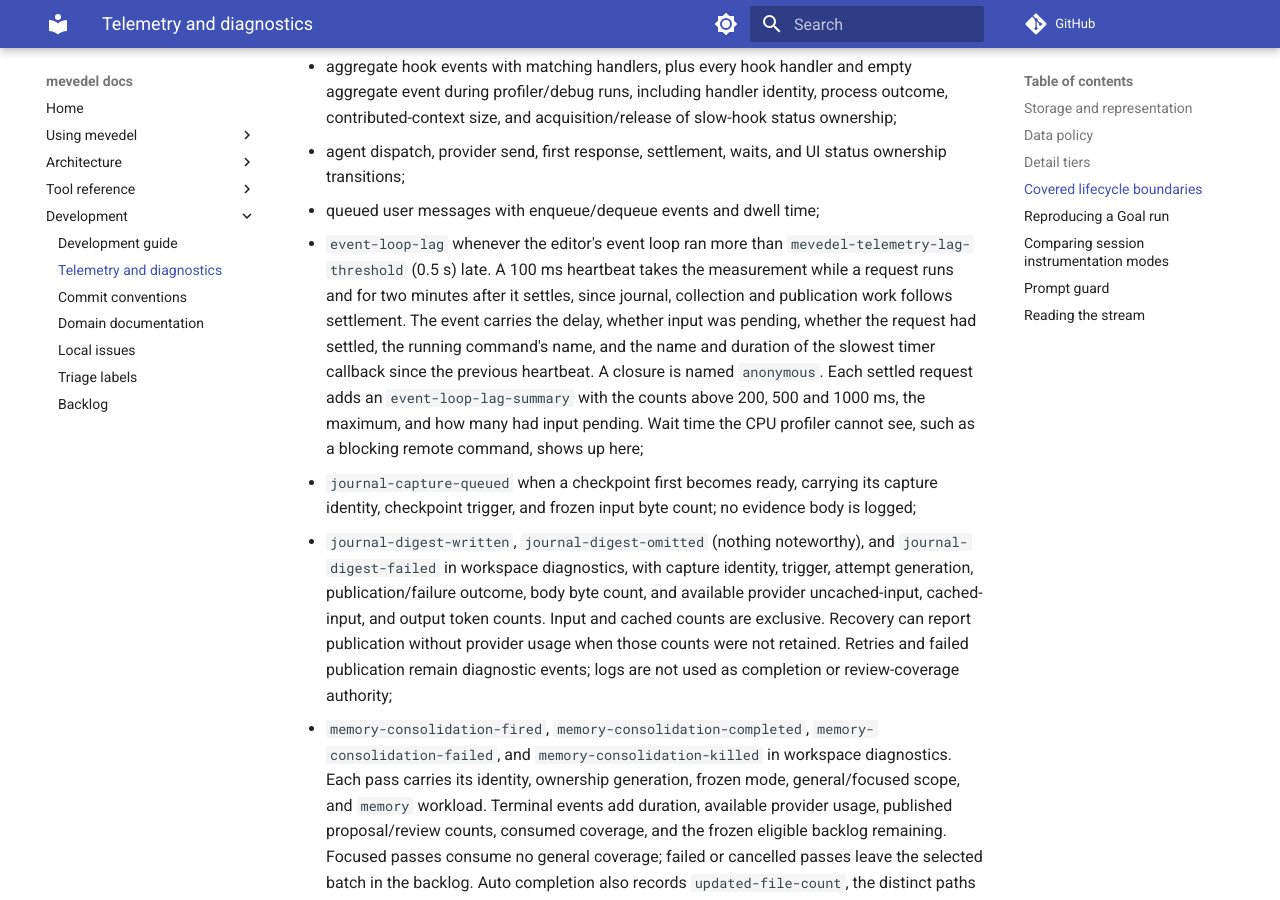
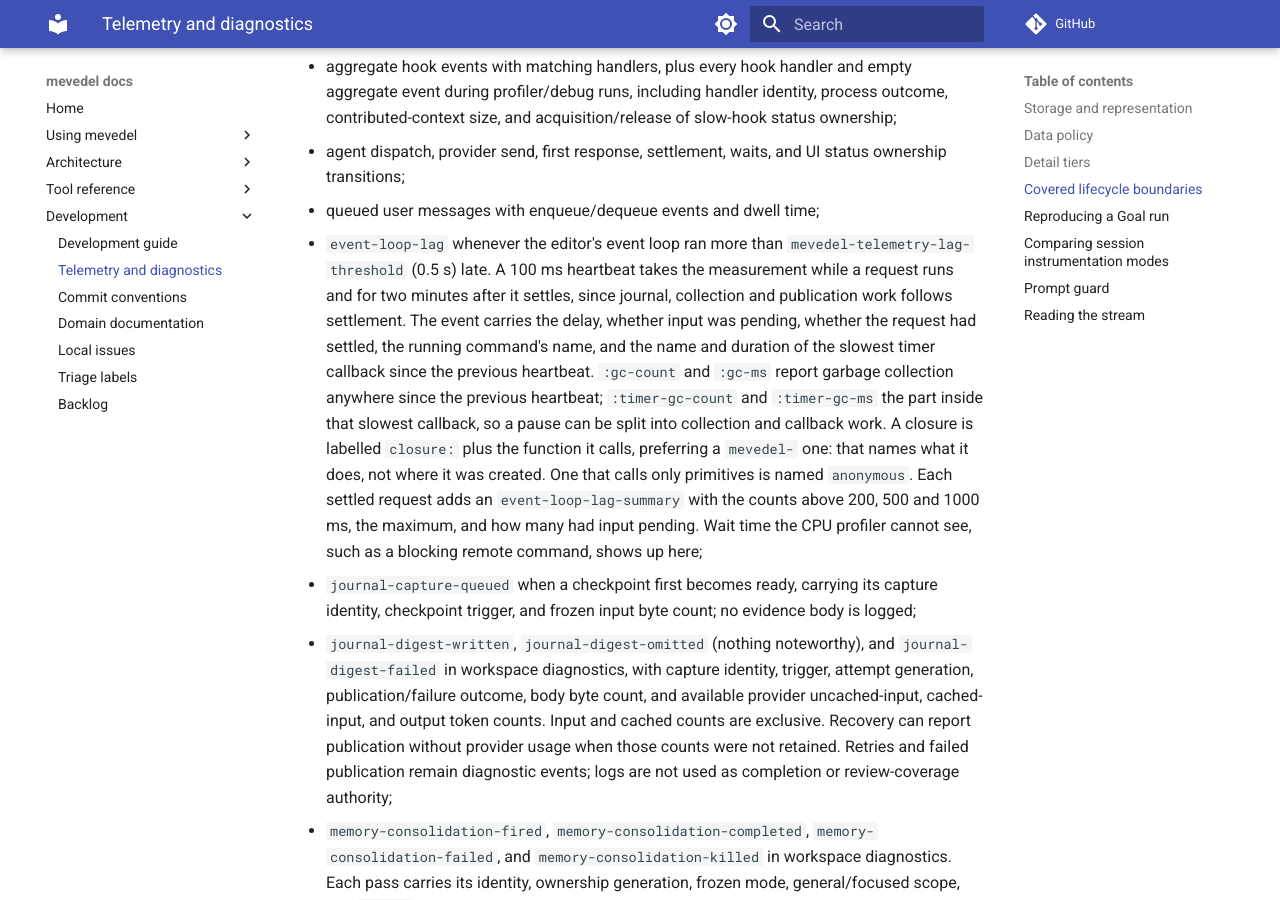
Before and after one commit to FrauH0lle/mevedel, an MkDocs documentation site: the page built from docs/telemetry.md, in a window 1280 px wide and 900 px high, scrolled down 2950 px. Built offline with MkDocs 1.6.1 and Material for MkDocs 9.7.7, drawn with Linux system fonts in a browser that asks for light colours; comment, search, counter and statistics services are not loaded.

Commit message:
Split event-loop lag into collection and callback time
Production lag events showed half-second pauses spread across unrelated
callbacks whose CPU share was negligible, and 43% named only "anonymous".
Record garbage collection since the previous heartbeat and inside the
slowest callback, and label closures by the function they call, so a
pause can be attributed before publication transactions are restructured.

```diff
--- a/docs/telemetry.md
+++ b/docs/telemetry.md
@@ -140,8 +140,13 @@ cancellation releases the fence and leaves the machine retryable.
   since journal, collection and publication work follows settlement. The
   event carries the delay, whether input was pending, whether the request
   had settled, the running command's name, and the name and duration of
-  the slowest timer callback since the previous heartbeat. A closure is
-  named `anonymous`. Each settled request adds an `event-loop-lag-summary`
+  the slowest timer callback since the previous heartbeat. `:gc-count` and
+  `:gc-ms` report garbage collection anywhere since the previous heartbeat;
+  `:timer-gc-count` and `:timer-gc-ms` the part inside that slowest callback,
+  so a pause can be split into collection and callback work. A closure is
+  labelled `closure:` plus the function it calls, preferring a `mevedel-`
+  one: that names what it does, not where it was created. One that calls
+  only primitives is named `anonymous`. Each settled request adds an `event-loop-lag-summary`
   with the counts above 200, 500 and 1000 ms, the maximum, and how many had
   input pending. Wait time the CPU profiler cannot see, such as a blocking
   remote command, shows up here;
```
Also changed, not shown: 2 other files.
